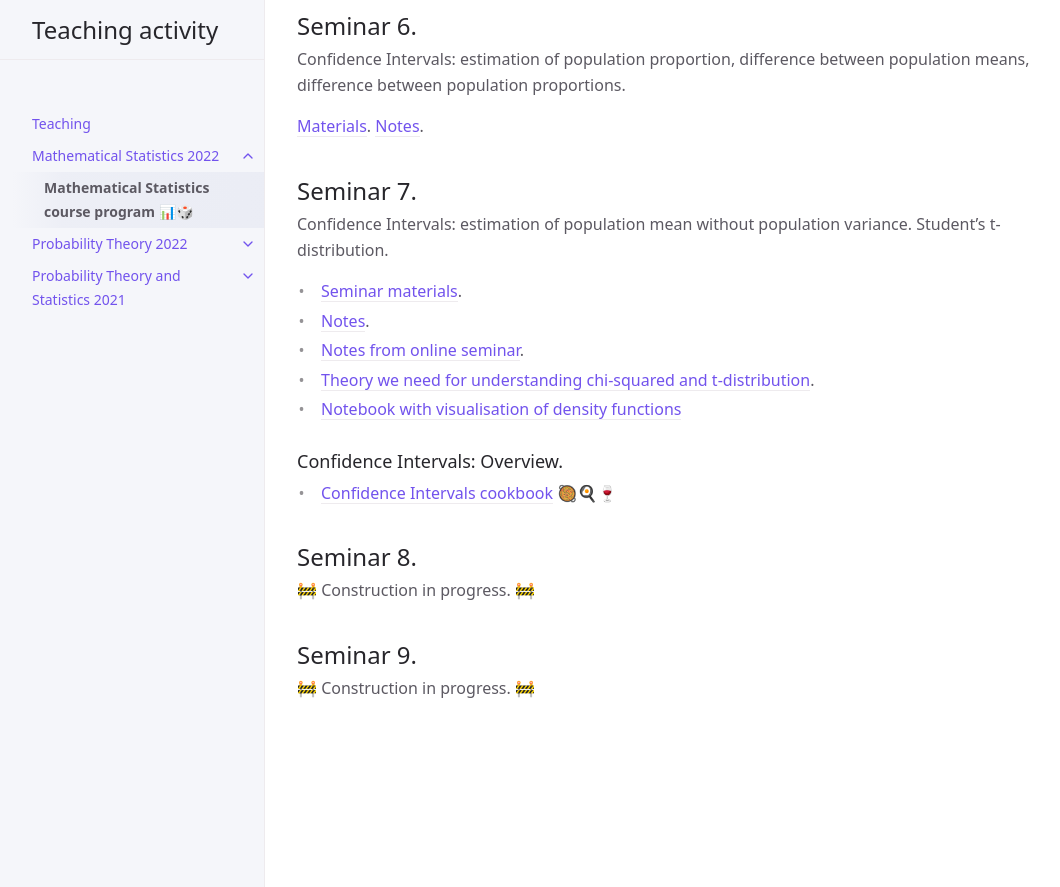
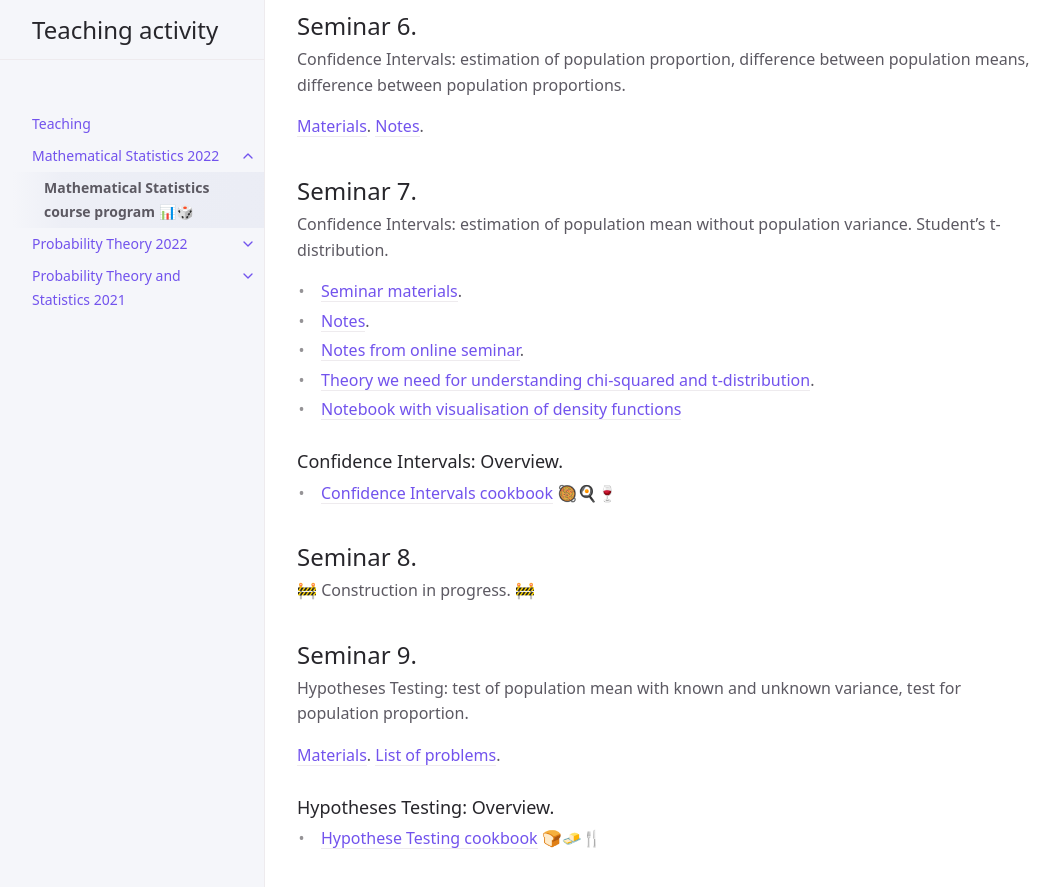
Before and after one commit to glkarpov/glkarpov.github.io, a Jekyll site: the page built from hse_prob_stat_22/stat_program.md, in a window 1280 px wide and 900 px high, scrolled down 813 px. Shown: the top 887 px of the window, without its empty margins (107-1167 px from the left). Built offline with Jekyll 4.4.1, drawn with Linux system fonts in a browser that asks for light colours; our own code applies the rules of GitHub Pages for plain Markdown files; a script that is not in the unit is left out; before the commit the page ends 1562 px from its top, so only the background shows below that.

Commit message:
HT cookbook and problems

```diff
--- a/hse_prob_stat_22/stat_program.md
+++ b/hse_prob_stat_22/stat_program.md
@@ -63,4 +63,9 @@ Confidence Intervals: estimation of population mean without population variance.
 
 ## Seminar 9.
 
-🚧 Construction in progress. 🚧
+Hypotheses Testing: test of population mean with known and unknown variance, test for population proportion.
+
+[Materials](./materials/mdi_ms_seminar8.pdf). [List of problems](./materials/mdi_ms_ht_problems.pdf).
+
+### Hypotheses Testing: Overview.
+* [Hypothese Testing cookbook](/hse_prob_stat_shared/materials/HT_cookbook.pdf) 🍞🧈🍴
```
Also changed, not shown: 3 other files.
